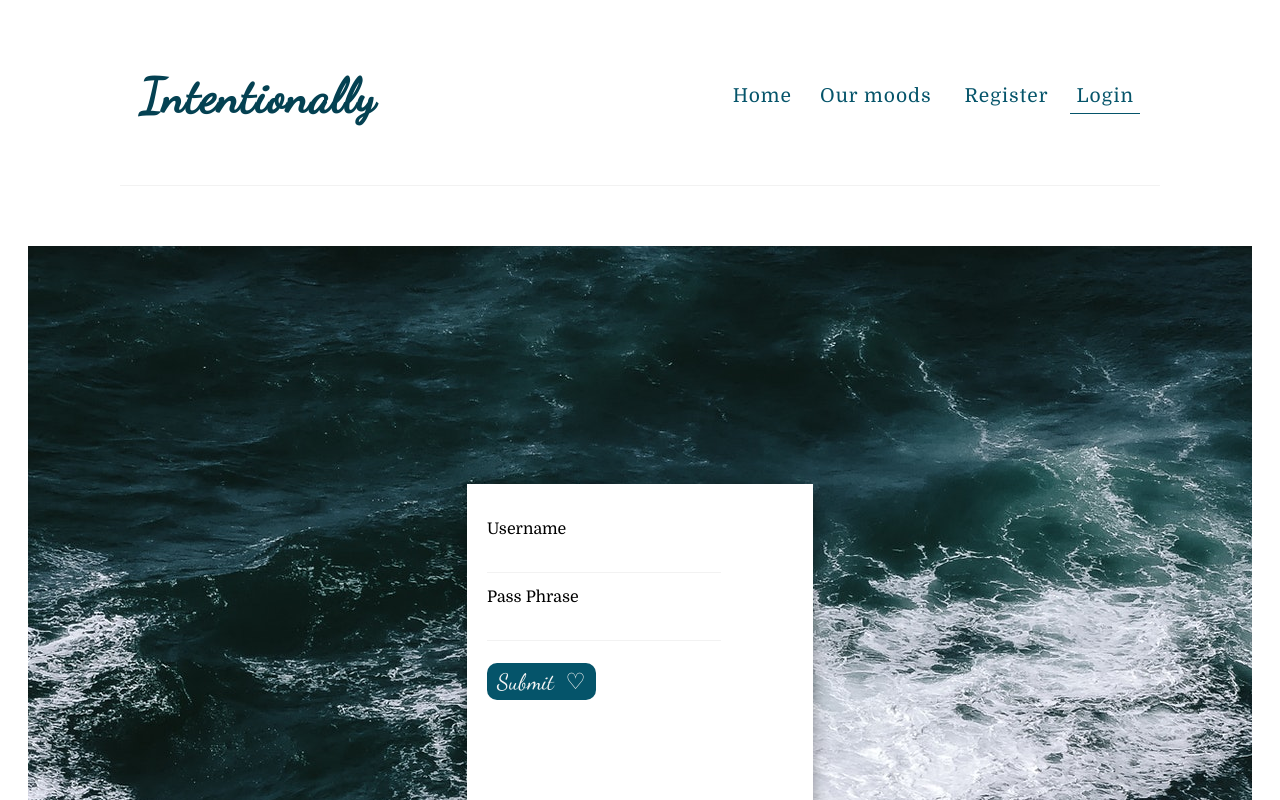
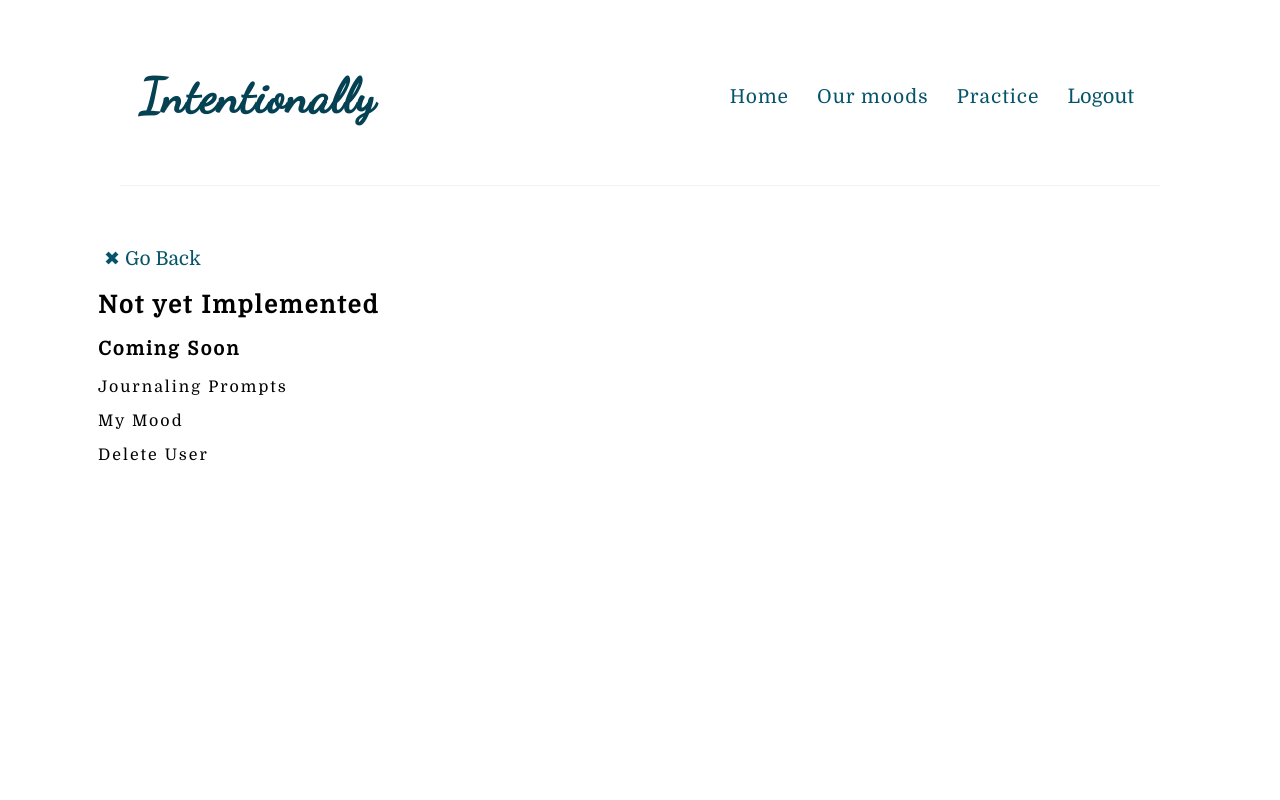
Before and after one commit to violacaroline/intentionally-frontend-react, a React (Create React App) app in the folder intention-app/: page /my-practice in a window 1280 px wide. Before the commit this address led to /login. Shown: the top 800 px of the page. Built offline with nearby package versions, Linux system fonts and the light colour scheme; sample sign-in values are in the browser's storage.

Commit message:
Persist authenticated user through refresh

```diff
--- a/intention-app/src/App.js
+++ b/intention-app/src/App.js
@@ -1,4 +1,4 @@
-import { BrowserRouter as Router, Route, Routes } from 'react-router-dom'
+import { Route, Routes } from 'react-router-dom'
 import Navbar from './Navbar'
 import Home from './Home'
 import Register from './Register'
@@ -15,7 +15,6 @@ import NotFound from './NotFound'
 
 function App () {
   return (
-    <Router>
       <div className="App">
         <Navbar />
         <div className="content">
@@ -36,7 +35,6 @@ function App () {
           </Routes>
         </div>
       </div>
-    </Router>
   )
 }
 
--- a/intention-app/src/Home.js
+++ b/intention-app/src/Home.js
@@ -26,4 +26,4 @@ const Home = () => {
   )
 }
 
-export default Home;
+export default Home
--- a/intention-app/src/Login.js
+++ b/intention-app/src/Login.js
@@ -30,13 +30,17 @@ const Login = () => {
         }
       );
       console.log('The Response from login: ', JSON.stringify(response?.data))
-      const user = {
+
+      const userId = response.data.user_id
+      const accessToken = response.data.access_token
+
+      const persistUser = {
         username: response.data.username,
-        userId: response.data.user_id,
+        userId: response.data.user_id
       }
 
-      localStorage.setItem('user', JSON.stringify(user))
-      setAuth({ })
+      localStorage.setItem('user', JSON.stringify(persistUser))
+      setAuth({ username, userId, accessToken })
       setUsername('')
       setPassword('')
       setSuccess(true)
--- a/intention-app/src/Navbar.js
+++ b/intention-app/src/Navbar.js
@@ -4,8 +4,9 @@ import useAuth from './hooks/useAuth.js'
 
 const Navbar = () => {
   const title = 'Intentionally'
-  const { auth, setAuth } = useAuth()
+  const { setAuth } = useAuth()
   const navigate = useNavigate()
+  const authenticatedUser = localStorage.getItem("user")
 
   const logOut = () => {
     setAuth()
@@ -19,8 +20,8 @@ const Navbar = () => {
       <div className="links">
         <NavLink to="/" className={({ isActive }) => (isActive ? "active" : "")}>Home</NavLink>
         <NavLink to="/moods" className={({ isActive }) => (isActive ? "active" : "")}>Our moods</NavLink>
-        {auth && <NavLink to="/practice" className={({ isActive }) => (isActive ? "active" : "")}>Practice</NavLink>}
-        {auth ?
+        {authenticatedUser && <NavLink to="/practice" className={({ isActive }) => (isActive ? "active" : "")}>Practice</NavLink>}
+        {authenticatedUser ?
           <button onClick={logOut}>Logout</button>
           : <> <NavLink to="/register" className={({ isActive }) => (isActive ? "active" : "")}>Register</NavLink>
             <NavLink to="/login" className={({ isActive }) => (isActive ? "active" : "")}>Login</NavLink> </>}
--- a/intention-app/src/ProtectedRoutes.js
+++ b/intention-app/src/ProtectedRoutes.js
@@ -1,12 +1,11 @@
 import { useLocation, Navigate, Outlet } from 'react-router-dom'
-import useAuth from './hooks/useAuth'
 
 const ProtectedRoutes = () => {
-  const { auth } = useAuth()
   const location = useLocation()
+  const authenticatedUser = localStorage.getItem("user")
 
   return (
-    auth ? <Outlet /> : <Navigate to="/login" state={{ from: location }} replace />
+    authenticatedUser ? <Outlet /> : <Navigate to="/login" state={{ from: location }} replace />
    )
 }
 
--- a/intention-app/src/index.js
+++ b/intention-app/src/index.js
@@ -3,12 +3,18 @@ import ReactDOM from 'react-dom/client'
 import './index.css'
 import App from './App'
 import { ProviderAuth } from './context/ProviderAuth'
+import { BrowserRouter, Routes, Route } from 'react-router-dom';
 
 const root = ReactDOM.createRoot(document.getElementById('root'))
+
 root.render(
   <React.StrictMode>
-    <ProviderAuth>
-      <App />
-    </ProviderAuth>
+    <BrowserRouter>
+      <ProviderAuth>
+        <Routes>
+          <Route path="/*" element={<App />} />
+        </Routes>
+      </ProviderAuth>
+    </BrowserRouter>
   </React.StrictMode>
 )
```
